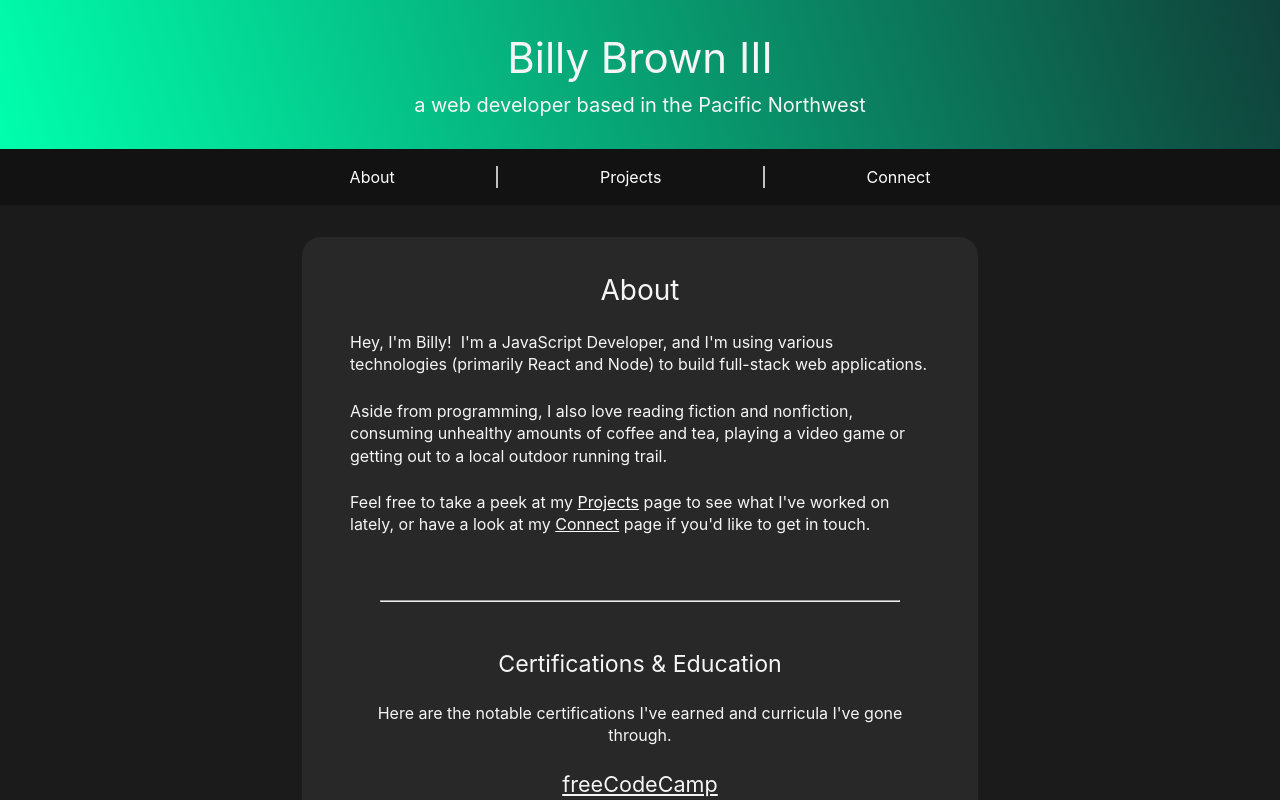
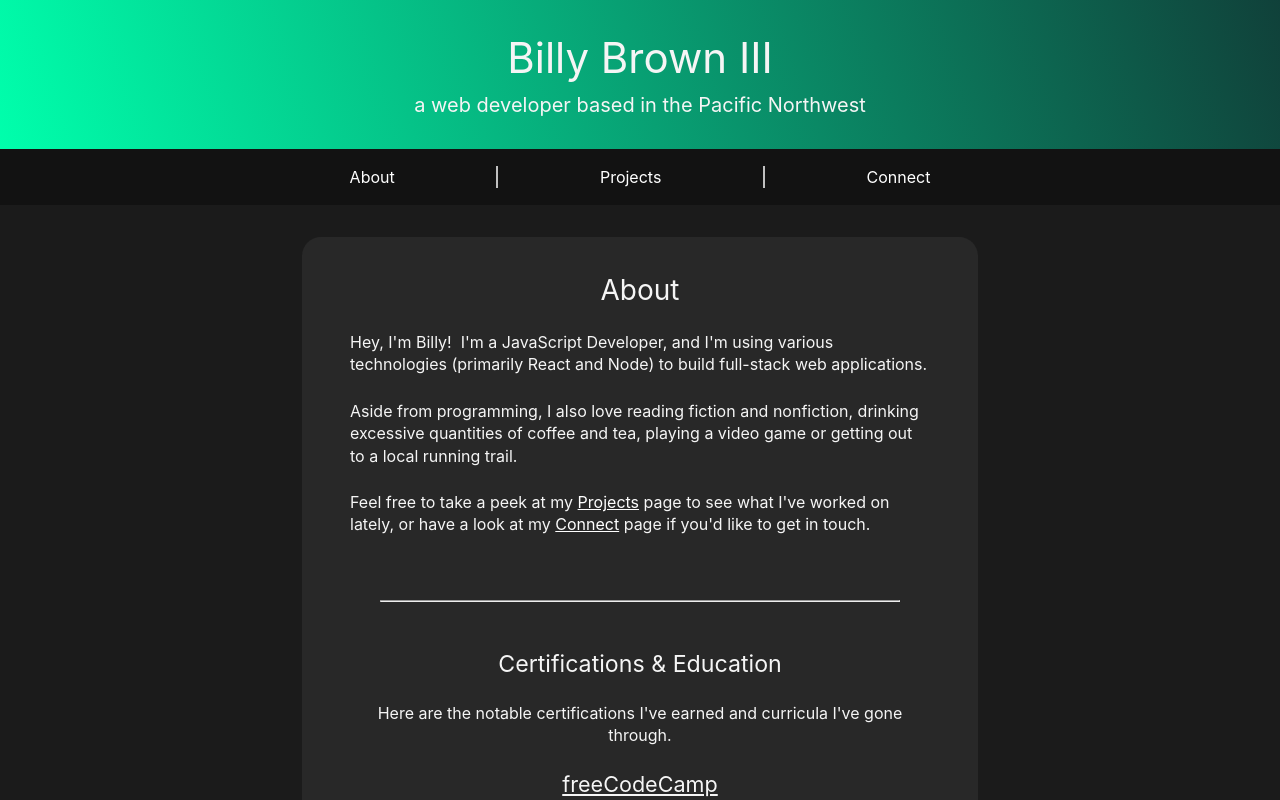
Before and after one commit to billybrown-iii/dev-portfolio, a React (Create React App) app: page / in a window 1280 px wide. Shown: the top 800 px of the page. Built offline with nearby package versions, Linux system fonts and the light colour scheme.

Commit message:
updated content

```diff
--- a/src/Home.js
+++ b/src/Home.js
@@ -10,7 +10,7 @@ function Home(props) {
                 <div>
                     <div className="card-title" id="about-title">About</div>
                     <div className="content">Hey, I'm Billy! &nbsp;I'm a JavaScript Developer, and I'm using various technologies (primarily React and Node) to build full-stack web applications.</div>
-                    <div className="content">Aside from programming, I also love reading fiction and nonfiction, consuming unhealthy amounts of coffee and tea, playing a video game or getting out to a local outdoor running trail.</div>
+                    <div className="content">Aside from programming, I also love reading fiction and nonfiction, drinking excessive quantities of coffee and tea, playing a video game or getting out to a local running trail.</div>
                     <div className="content">Feel free to take a peek at my <Link to="/projects" className="link">Projects</Link> page to see what I've worked on lately, or have a look at my <Link to="/connect" className="link">Connect</Link> page if you'd like to get in touch.</div>
                     <hr />
                     <div className="card-title" id="certs-title">Certifications & Education</div>
```
